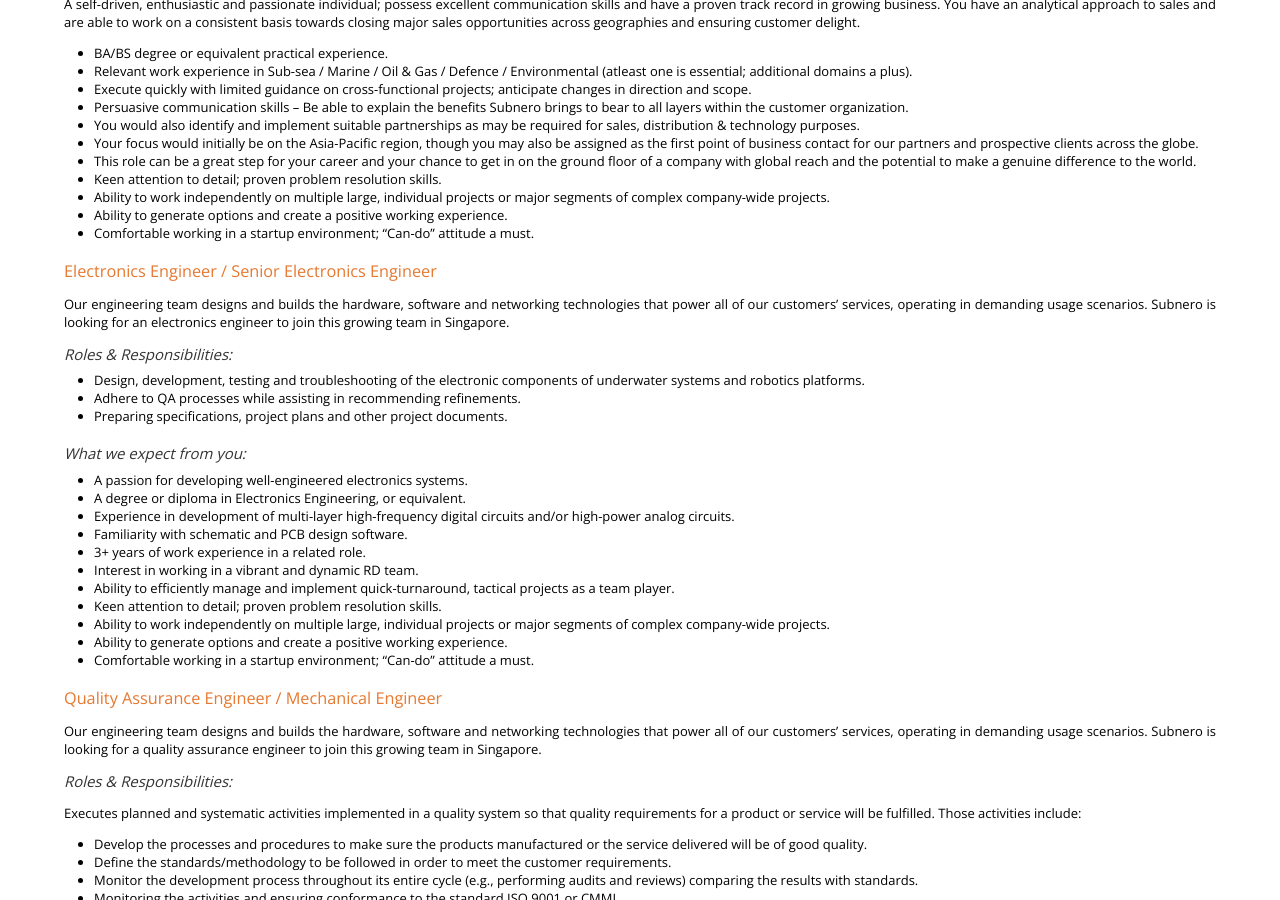
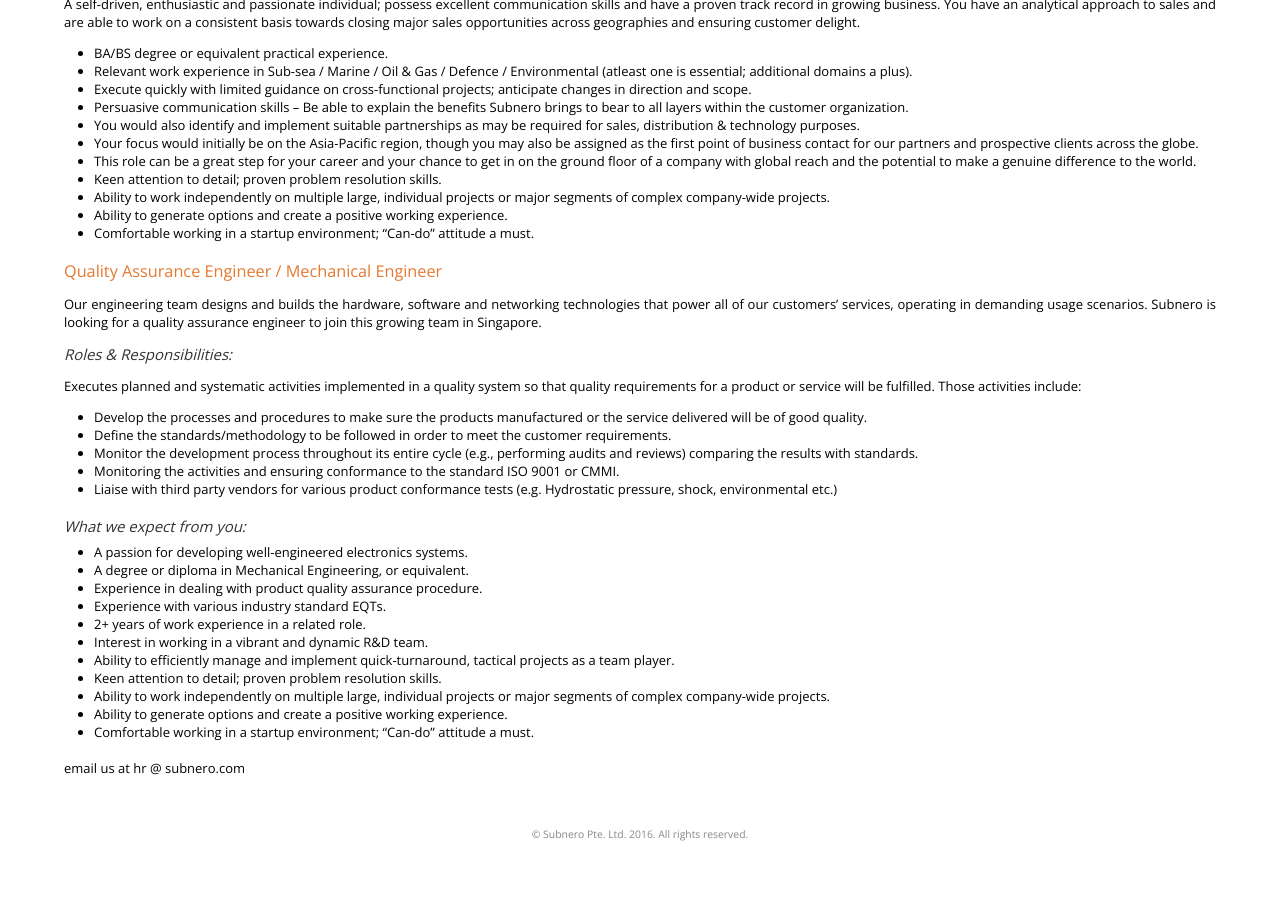
Before and after one commit to subnero1/old_website, a Jekyll site: the page built from career/index.html, in a window 1280 px wide and 900 px high, scrolled down 514 px. Built offline with Jekyll 4.4.1, drawn with Linux system fonts in a browser that asks for light colours; after the commit the page ends 1365 px from its top, so only the background shows below that.

Commit message:
fix: removed hw engineer from careers page #2

```diff
--- a/career/index.html
+++ b/career/index.html
@@ -30,40 +30,7 @@
     </ul>
 
     <br>
-    <h2> Electronics Engineer / Senior Electronics Engineer </h2>
 
-    <p>Our engineering team designs and builds the hardware, software and networking technologies that power all of our customers’ services, operating in demanding usage scenarios. Subnero is looking for an electronics engineer to join this growing team in Singapore.</p>
-
-    <h3> Roles &amp; Responsibilities: </h3>
-    <ul>
-        <li> Design, development, testing and troubleshooting of the electronic components of underwater systems and robotics platforms.</li>
-        <li> Adhere to QA processes while assisting in recommending refinements.</li>
-
-        <li> Preparing specifications, project plans and other project documents.</li>
-
-    </ul>
-
-    <br>
-    <h3> What we expect from you: </h3>
-    <ul>
-        <li> A passion for developing well-engineered electronics systems.</li>
-        <li> A degree or diploma in Electronics Engineering, or equivalent.</li>
-        <li> Experience in development of multi-layer high-frequency digital circuits and/or high-power analog circuits.</li>
-        <li> Familiarity with schematic and PCB design software.</li>
-        <li> 3+ years of work experience in a related role.</li>
-        <li> Interest in working in a vibrant and dynamic RD team.</li>
-        <li> Ability to efficiently manage and implement quick-turnaround, tactical projects as a team player.</li>
-
-        <li> Keen attention to detail; proven problem resolution skills.</li>
-
-        <li> Ability to work independently on multiple large, individual projects or major segments of complex company-wide projects.</li>
-
-        <li> Ability to generate options and create a positive working experience.</li>
-
-        <li> Comfortable working in a startup environment; “Can-do” attitude a must.</li>
-    </ul>
-
-    <br>
     <h2> Quality Assurance Engineer / Mechanical Engineer </h2>
     <p>Our engineering team designs and builds the hardware, software and networking technologies that power all of our customers’ services, operating in demanding usage scenarios. Subnero is looking for a quality assurance engineer to join this growing team in Singapore.</p>
 
```
